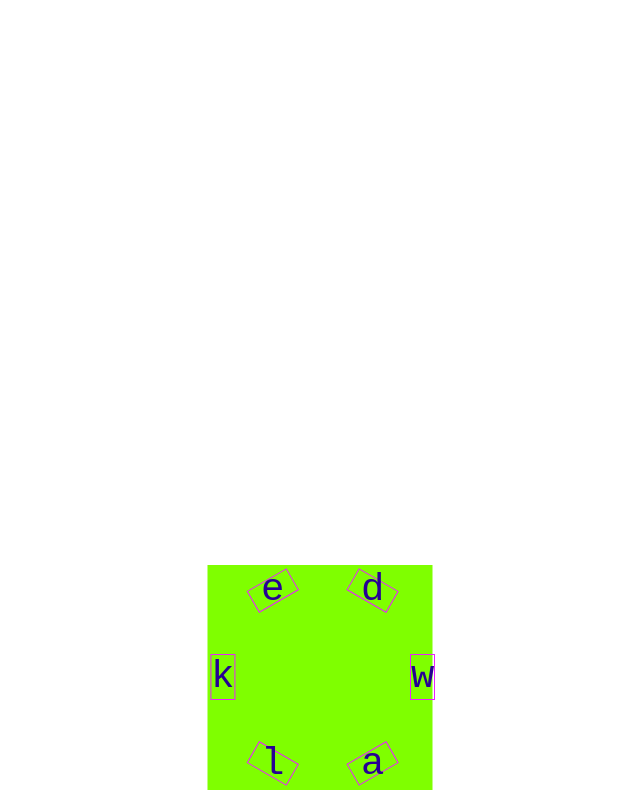
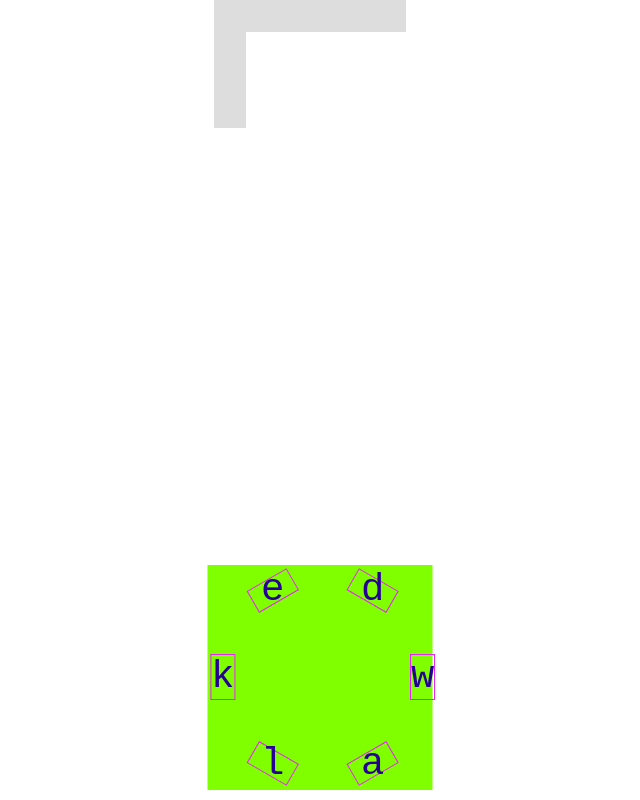
Before and after one commit to marvinody/crossword, a React (Create React App) app: page / in a window 1280 px wide. Shown: the whole page, without its empty margins (330-970 px from the left). Built offline with nearby package versions, Linux system fonts and the light colour scheme.

Commit message:
some view on the board now exists. styles all over the place tho

```diff
--- /dev/null
+++ b/src/Board.scss
@@ -0,0 +1,14 @@
+.grid{
+  display:flex;
+  flex-direction:column;
+}
+.row {
+  display:flex;
+}
+.cell {
+  width:32px;
+  height:32px;
+}
+.hidden, .visible {
+  background-color:#ddd;
+ }
--- a/src/Board.tsx
+++ b/src/Board.tsx
@@ -1,9 +1,9 @@
-import React from 'react';
+import React, { ReactElement } from 'react';
 import { connect } from 'react-redux';
 import { Dispatch } from 'redux';
-import './CharSelect.scss';
+import './Board.scss';
 import { deselectChar, selectChar, submitWord } from './store/actions';
-import { State as StoreState } from './store/reducers';
+import { State as StoreState, WordCharState } from './store/reducers';
 
 type Props = ReturnType<typeof mapStateToProps> &
   ReturnType<typeof mapDispatchToProps> & {
@@ -19,16 +19,43 @@ export class DisconnectedBoard extends React.Component<Props, State> {
     isMouseDown: false,
   }
   render() {
+    const grid = this.makeGridOfDivs();
+    this.props.board.words.forEach(w => {
+      w.split.forEach(c => {
+        const row = c.x - this.props.board.offset.x;
+        const col = c.y - this.props.board.offset.y;
+        const isHidden = c.state === WordCharState.HIDDEN;
+        let className = 'cell ';
+        switch (c.state) {
+          case WordCharState.HIDDEN:
+            className += 'hidden'; break;
+          case WordCharState.VISIBLE:
+            className += 'visible'; break;
+        }
+        grid[col][row] = <div className={className}>{isHidden ? ' ' : c.char}</div>
+      })
+    })
     return (
-      <div >
-
+      <div className='grid'>
+        {grid.flatMap(row => <div className='row'>{row}</div>)}
       </div>
     )
+  }
+
+  makeGridOfDivs() {
+    const grid: Array<Array<ReactElement>> = [];
+    for (let col = 0; col < this.props.board.height; col++) {
+      grid.push([])
+      for (let row = 0; row < this.props.board.width; row++) {
+        grid[col].push(<div className='cell empty'></div>)
+      }
+    }
+    return grid;
   }
 }
 
 const mapStateToProps = (state: StoreState) => ({
-  letters: state.wordSelect.letters,
+  board: state.board,
 })
 const mapDispatchToProps = (dispatch: Dispatch) => ({
   select: (idx: number) => dispatch(selectChar(idx)),
--- a/src/CharSelect.scss
+++ b/src/CharSelect.scss
@@ -1,5 +1,9 @@
 $char-border-color: rgb(236, 32, 255);
 $char-text-color: rgb(39, 0, 148);
+
+.selector.container {
+  width: 0px; // this is needed to allow board to align itself horizontally nicely
+}
 
 .charSelect {
   list-style-type: none;
--- a/src/CharSelect.tsx
+++ b/src/CharSelect.tsx
@@ -5,7 +5,7 @@ import { Char } from './Char';
 import { CharConnector } from './CharConnector';
 import './CharSelect.scss';
 import { deselectChar, loadLevel, selectChar, submitWord } from './store/actions';
-import { CharInfo, State as StoreState, Word } from './store/reducers';
+import { CharInfo, newWord, State as StoreState, Word, ZP } from './store/reducers';
 
 type Props = ReturnType<typeof mapStateToProps> &
   ReturnType<typeof mapDispatchToProps> & {
@@ -46,7 +46,7 @@ export class DisconnectedCharSelect extends React.Component<Props, State> {
   render() {
     const max = this.props.letters.length;
     return (
-      <div onMouseUp={this.mouseUp}>
+      <div className='selector container' onMouseUp={this.mouseUp}>
         <CharConnector letters={this.props.letters}></CharConnector>
         <ul className='charSelect'>
           {this.props.letters.map((char, idx) => {
@@ -67,7 +67,10 @@ export class DisconnectedCharSelect extends React.Component<Props, State> {
   componentDidMount() {
     this.props.load(
       'walked'.split(''),
-      [],
+      [
+        newWord('walked', ZP, true),
+        newWord('wake', ZP, false)
+      ],
     );
   }
 }
--- a/src/store/reducers/index.ts
+++ b/src/store/reducers/index.ts
@@ -27,7 +27,7 @@ export type State = {
     words: Array<Word>
   }
 }
-
+export const ZP = { x: 0, y: 0 }
 export enum WordCharState {
   HIDDEN = 0,
   VISIBLE = 1,
@@ -42,7 +42,18 @@ export type WordChar = {
 export type Word = {
   full: string,
   split: Array<WordChar>,
+  completed: boolean,
 }
+export const newWord = (word: string, start: Coord, isHoriz: boolean): Word => ({
+  completed: false,
+  full: word,
+  split: word.split('').map((c: string, idx: number): WordChar => ({
+    char: c,
+    state: WordCharState.HIDDEN,
+    x: start.x + (isHoriz ? idx : 0),
+    y: start.y + (!isHoriz ? idx : 0),
+  })),
+})
 
 function wordSelect(state = initialState.wordSelect, action: Action): State['wordSelect'] {
   switch (action.type) {
@@ -112,7 +123,10 @@ function board(state = initialState.board, action: Action): State['board'] {
   switch (action.type) {
     case ActionType.LOAD_LEVEL:
       {
-        const bounds = action.letters.flat().reduce((acc, cur) => {
+        const bounds = action.words
+          .map(w => w.split)
+          .flat()
+          .reduce((acc, cur) => {
             if (cur.x < acc.min.x) acc.min.x = cur.x;
             if (cur.x > acc.max.x) acc.max.x = cur.x;
             if (cur.y < acc.min.y) acc.min.y = cur.y;
@@ -121,8 +135,8 @@ function board(state = initialState.board, action: Action): State['board'] {
           }, { min: { x: Infinity, y: Infinity }, max: { x: 0, y: 0 } })
         return {
           ...state,
-          height: bounds.max.y - bounds.min.y,
-          width: bounds.max.x - bounds.min.x,
+          height: bounds.max.y - bounds.min.y + 1, // last idx -> len := +1
+          width: bounds.max.x - bounds.min.x + 1,
           offset: bounds.min, // this should generally be 0 if wellformed
           words: action.words,
         }
```
Lines whose indentation alone changed are shown as unchanged.
